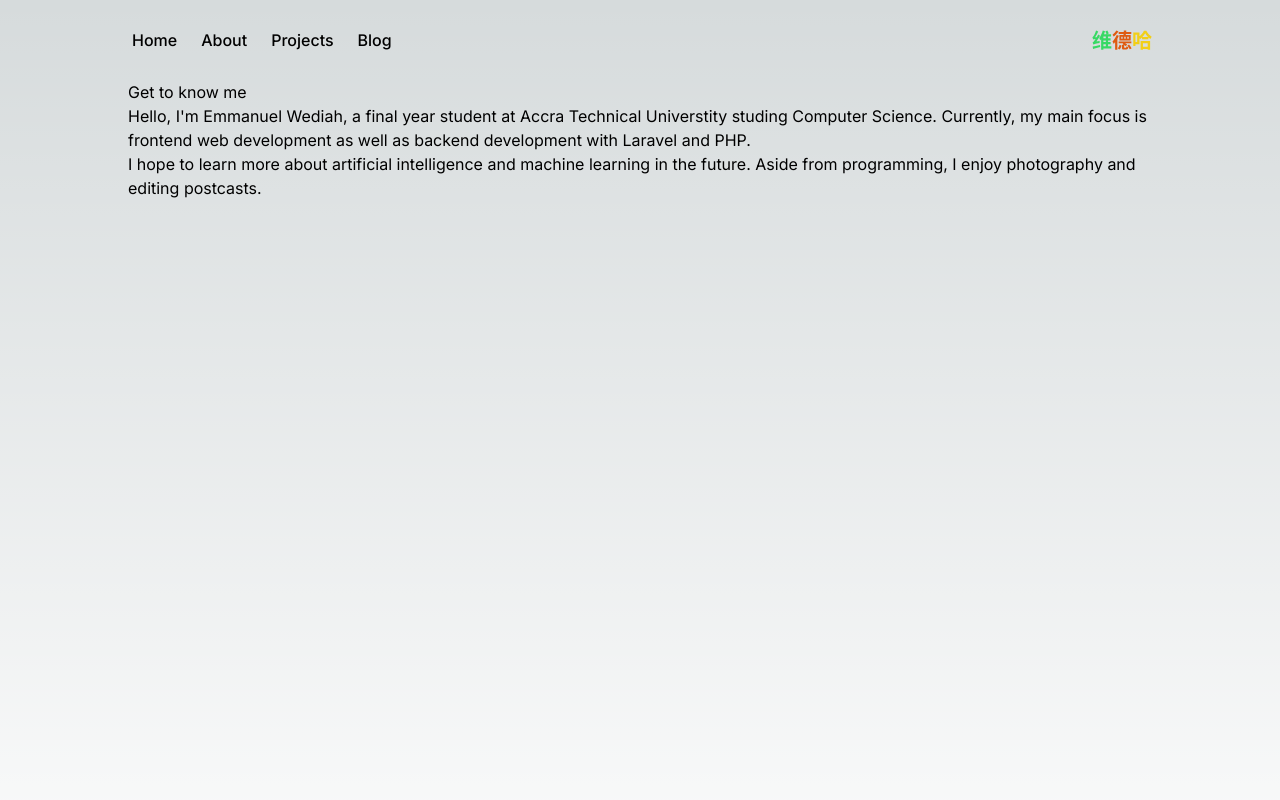
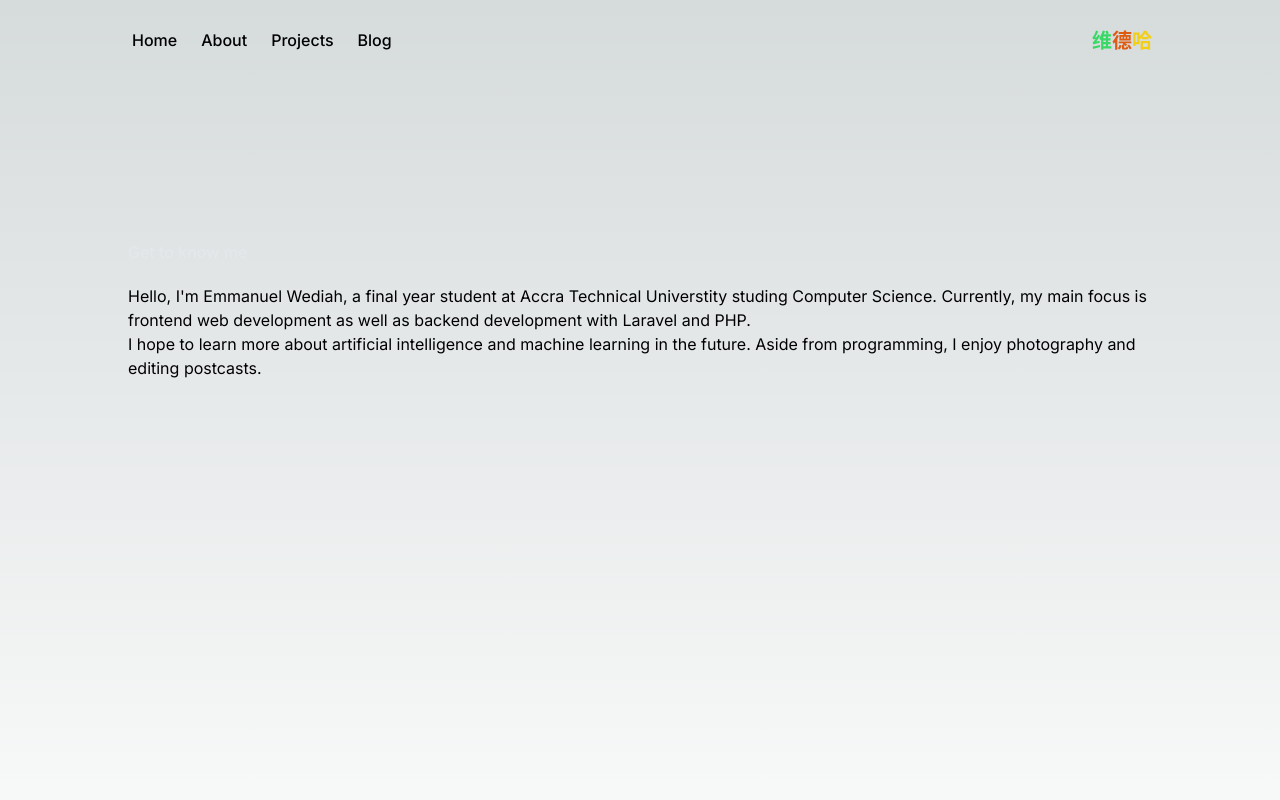
Before and after one commit to Wediah/my-portfolio, a Next.js app: page /about in a window 1280 px wide. Shown: the top 800 px of the page. Built offline with nearby package versions, Linux system fonts and the light colour scheme.

Commit message:
Update about page content

```diff
--- a/app/about/page.js
+++ b/app/about/page.js
@@ -3,12 +3,14 @@ import React from 'react'
 function page() {
   return (
     <div className="min-h-screen px-4 md:px-32 container mx-auto">
-      <p>
+      <div className='md:pt-40 pt-32'>
+      <p className='font-medium dark:text-gray-400 text-gray-200'>
         Get to know me
       </p>
-      <p>
+      <p className='pt-5'>
         Hello, I'm Emmanuel Wediah, a final year student at <a href='https://atu.edu.gh/'>Accra Technical Universtity</a> studing Computer Science. Currently, my main focus is frontend web development as well as backend development with Laravel and PHP. <br/> I hope to learn more about artificial intelligence and machine learning in the future. Aside from programming, I enjoy photography and editing postcasts.
       </p>
+      </div>
     </div>
   )
 }
```
